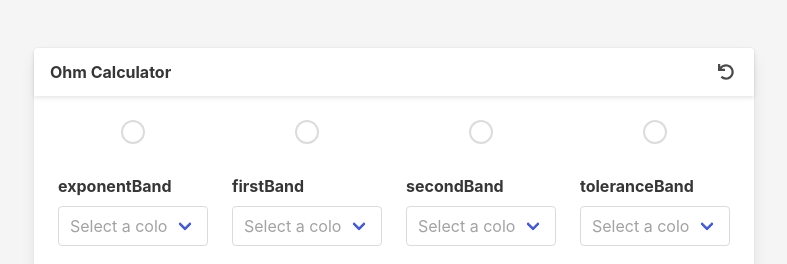
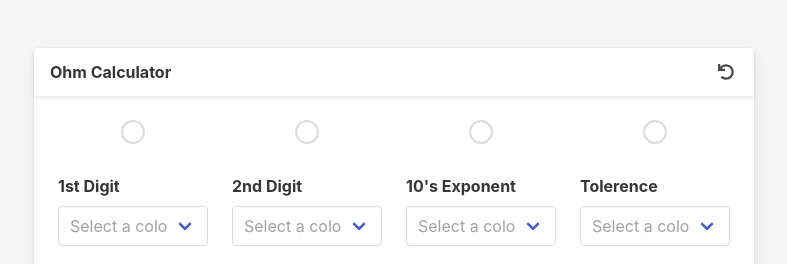
Before and after one commit to StaffOfHades/Ohm-Calculator, a Next.js app in the folder client/: page / in a window 1280 px wide. Shown: the top 264 px of the page, without its empty margins (246-1033 px from the left). Built offline with nearby package versions, Linux system fonts and the light colour scheme.

Commit message:
Updated order in which bands are shown and added labels

```diff
--- a/client/pages/index.tsx
+++ b/client/pages/index.tsx
@@ -66,30 +66,35 @@ export default function Home() {
   const [toleranceBand, setToleranceBand] = useState<Colors | ''>('');
   const [useThirdBand, setUseThirdBand] = useState(false);
   const bands = {
-    exponentBand: {
-      value: exponentBand,
-      setter: setExponentBand,
-    },
     firstBand: {
+      label: '1st Digit',
       value: firstBand,
       setter: setFirstBand,
     },
     secondBand: {
+      label: '2nd Digit',
       value: secondBand,
       setter: setSecondBand,
-    },
-    toleranceBand: {
-      value: toleranceBand,
-      setter: setToleranceBand,
     },
     ...(useThirdBand
       ? {
           thirdBand: {
+            label: '3rd Digit',
             value: thirdBand,
             setter: setThirdBand,
           },
         }
       : {}),
+    exponentBand: {
+      label: "10's Exponent",
+      value: exponentBand,
+      setter: setExponentBand,
+    },
+    toleranceBand: {
+      label: 'Tolerence',
+      value: toleranceBand,
+      setter: setToleranceBand,
+    },
   };
 
   function resetBands() {
@@ -138,7 +143,7 @@ export default function Home() {
                       'is-one-fifth': useThirdBand,
                     })}
                     key={key}
-                    label={key}
+                    label={bands[key].label}
                     setter={bands[key].setter}
                     value={bands[key].value}
                   />
```
